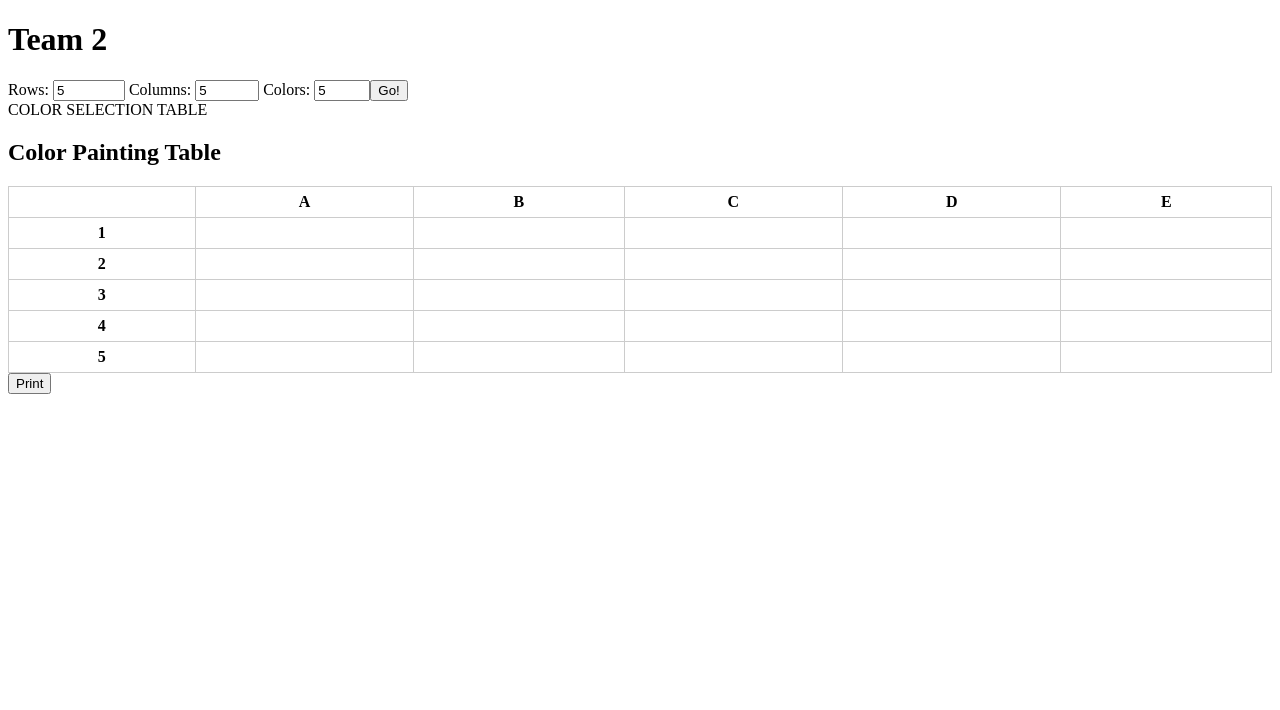
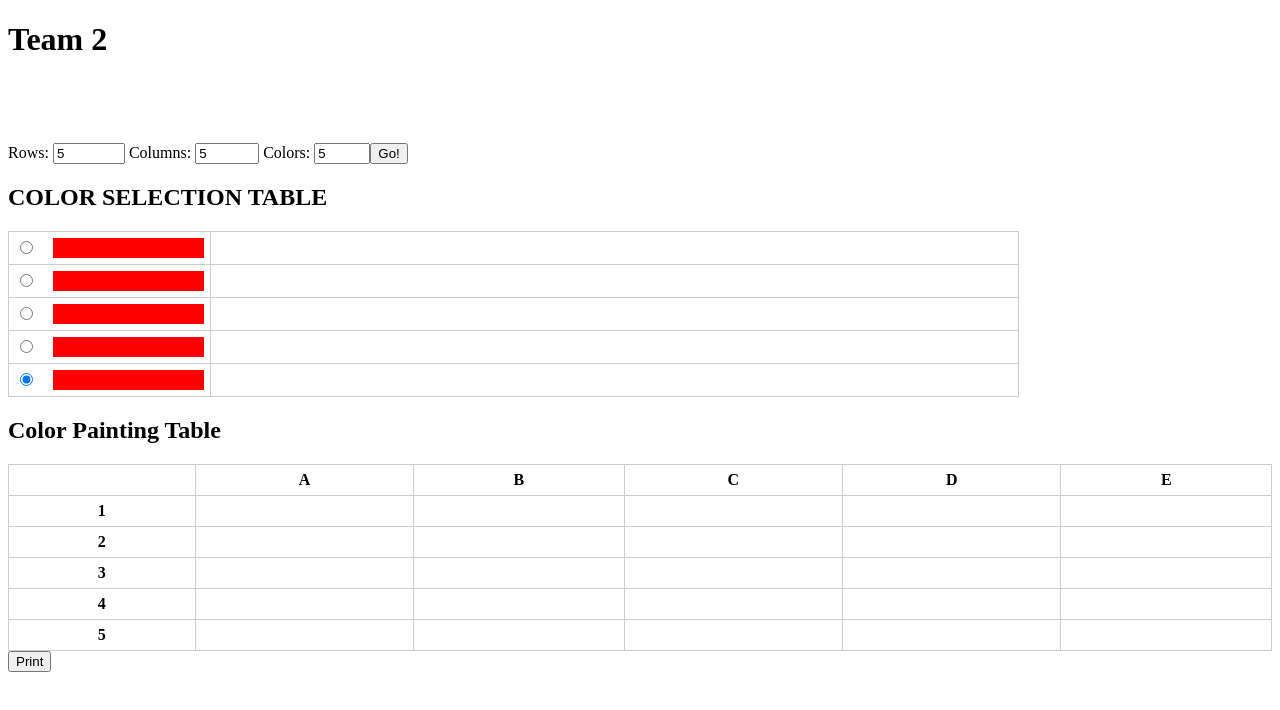
Before and after one commit to brendanscheidt/CS312-Team-Project, an Angular app: page / in a window 1280 px wide. Both pictures are taken after typing "5", "5", "5" into the empty fields and a click on the input "Go!". Shown: the top 710 px of the page. Built offline with nearby package versions, Linux system fonts and the light colour scheme.

Commit message:
color selection

```diff
--- a/src/app/app.component.css
+++ b/src/app/app.component.css
@@ -1,3 +1,17 @@
+:root {
+  --dark-purple: #762A83;
+  --light-purple: #9970AB;
+  --dark-green: #1B7837;
+  --light-green: #5AAE61;
+  --yellow: #FFEE99;
+}
+
+h1 {
+  background-color: var(--dark-purple);
+  color: black;
+  height: 100px;
+}
+
 .color-table {
   border-collapse: collapse;
   width: 100%;
@@ -12,9 +26,40 @@
   cursor: pointer;
 }
 
+.color-selection {
+  border-collapse: collapse;
+  width: 80%;
+  margin-top: 20px;
+}
+
+.color-selection td {
+  border: 1px solid #ccc;
+  padding: 6px;
+
+}
+
+.select-left {
+  width: 20%;
+}
+
+.radio {
+  float: left;
+}
+
+.select-right {
+  width: 80%;
+}
+
+.color-block {
+  background-color: red;
+  width: 80%;
+  height: 20px;
+  float: right;
+}
+
 @media print {
   * {
-    color: #000 !important;
+    color: black !important;
     background: white !important;
   }
   .color-table {
--- a/src/app/app.component.html
+++ b/src/app/app.component.html
@@ -6,7 +6,6 @@
 <!-- * * * * * * * * * Delete the template below * * * * * * * * * -->
 <!-- * * * * * * * to get started with your project! * * * * * * * -->
 <!-- * * * * * * * * * * * * * * * * * * * * * * * * * * * * * * * -->
-
 <header>
 	<h1> Team 2 </h1>
 </header>
@@ -31,8 +30,23 @@
 
 	<!-- Color Picker Table Goes Here -->
 	<div *ngIf="showTables">
-		COLOR SELECTION TABLE
+		<h2>COLOR SELECTION TABLE</h2>
+		<table class="color-selection">
+			<tr *ngFor="let row of [].constructor(numColors); let i = index">
+				<td class="select-left">
+					<div class="radio">
+						<input type="radio" name="flavor" value="1" checked>
+					</div>
+					<div class="color-block" id={i}>
+
+					</div>
+				</td>
+				<td class="select-right">
+				</td>
+			</tr>
+		</table>
 	</div>
+
 
 
 	<div *ngIf="showTables">
--- a/src/app/app.component.ts
+++ b/src/app/app.component.ts
@@ -13,6 +13,7 @@ export class AppComponent {
   title = 'cs312-team-project';
   numRows = 0;
   numCols = 0;
+  numColors = 0;
   colLabels: string[] = [];
   showTables = false;
 
@@ -35,14 +36,16 @@ export class AppComponent {
     const form = event.target as HTMLFormElement;
     const rows = parseInt((form.elements.namedItem('numRows') as HTMLInputElement).value);
     const cols = parseInt((form.elements.namedItem('numCols') as HTMLInputElement).value);
+    const colors = parseInt((form.elements.namedItem('numColors') as HTMLInputElement).value);
 
-    if (isNaN(rows) || isNaN(cols) || rows < 1 || rows > 1000 || cols < 1 || cols > 702) {
+    if (isNaN(rows) || isNaN(cols) || isNaN(colors) || rows < 1 || rows > 1000 || cols < 1 || cols > 702 || colors < 1 || colors > 10) {
       alert('Please enter valid values within the ranges.');
       return;
     }
 
     this.numRows = rows;
     this.numCols = cols;
+    this.numColors = colors;
     this.colLabels = this.getExcelColumnLabels(cols);
     this.showTables = true;
   }
```
